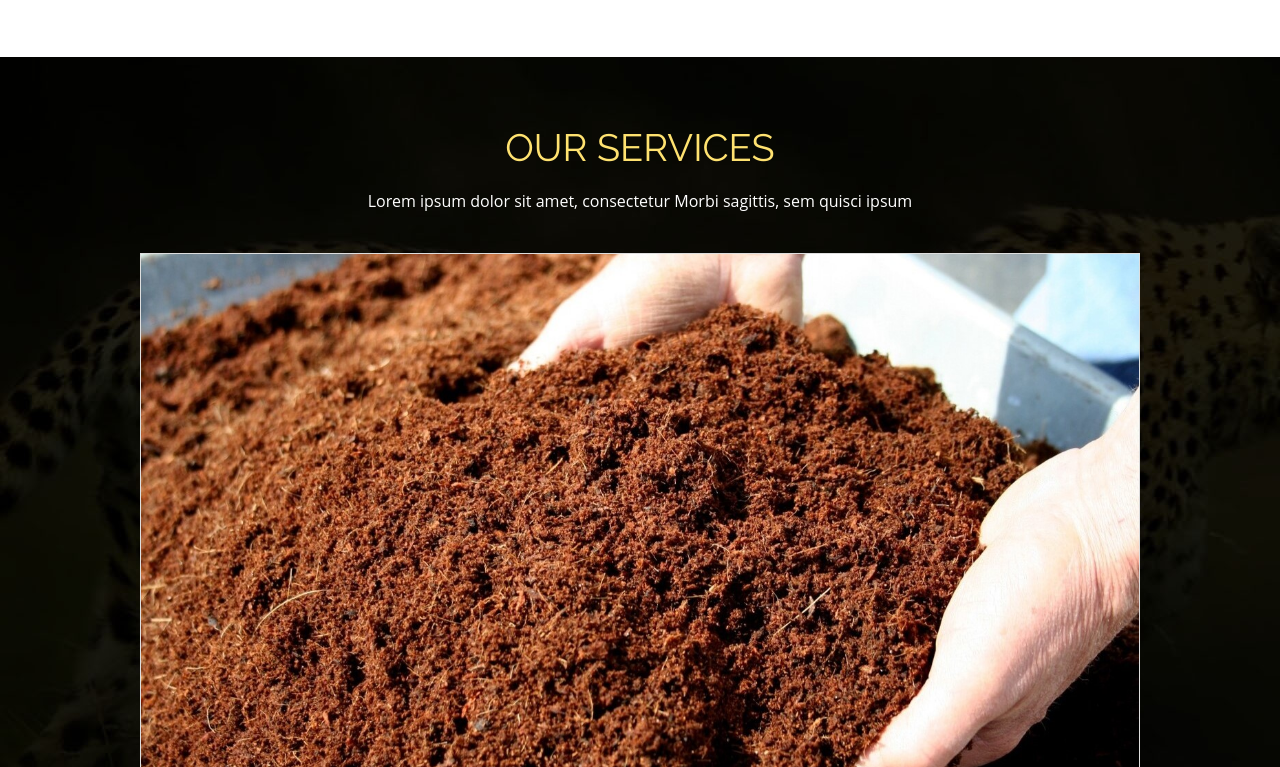
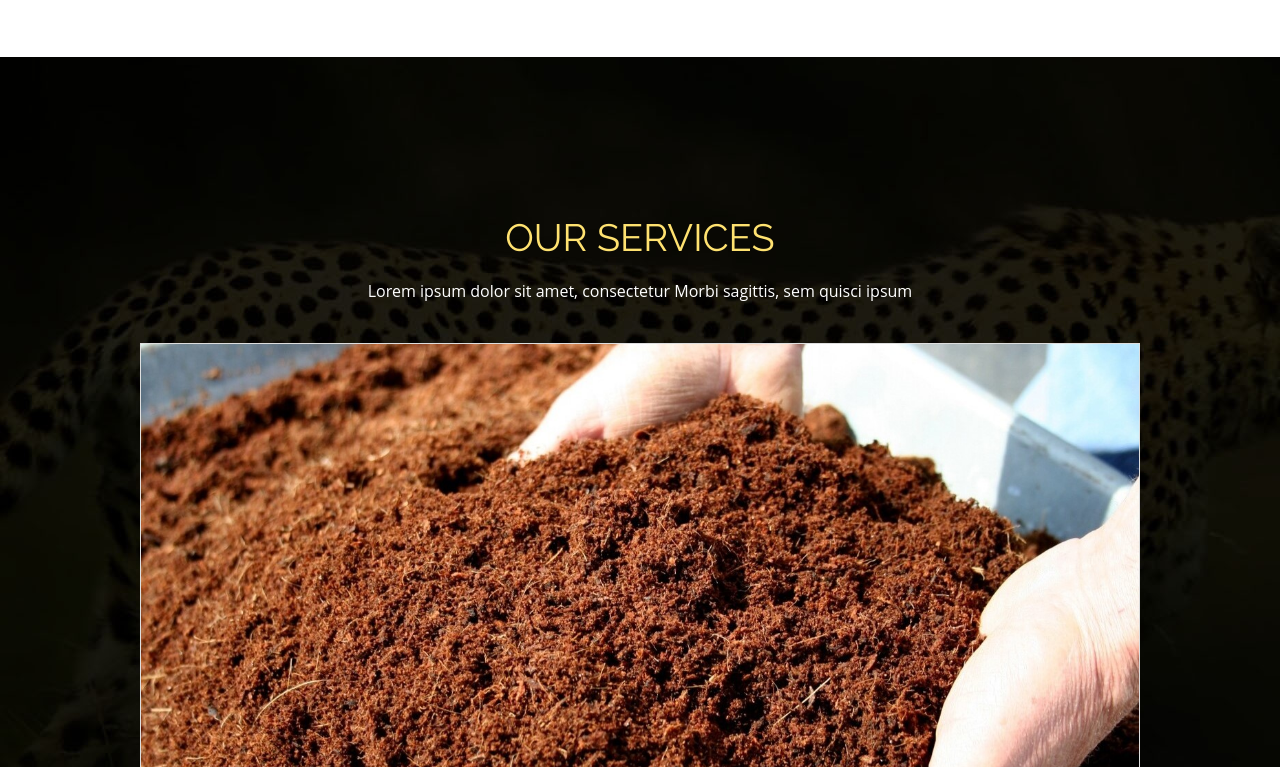
Before and after one commit to TryAny42/TryAny42.github.io, a plain HTML site: page index.html in a window 1280 px wide. Shown: the part 1168-1935 px from the top of the page. Drawn offline with Linux system fonts and the light colour scheme.

Commit message:
Update style.css

```diff
--- a/css/style.css
+++ b/css/style.css
@@ -733,7 +733,7 @@ div#main-nav {
 .ProdContainer {
   width: 80%;
   max-width: 1080px;
-  margin: 10px auto;
+  margin: 100px auto;
 }
 
 .card {
```
